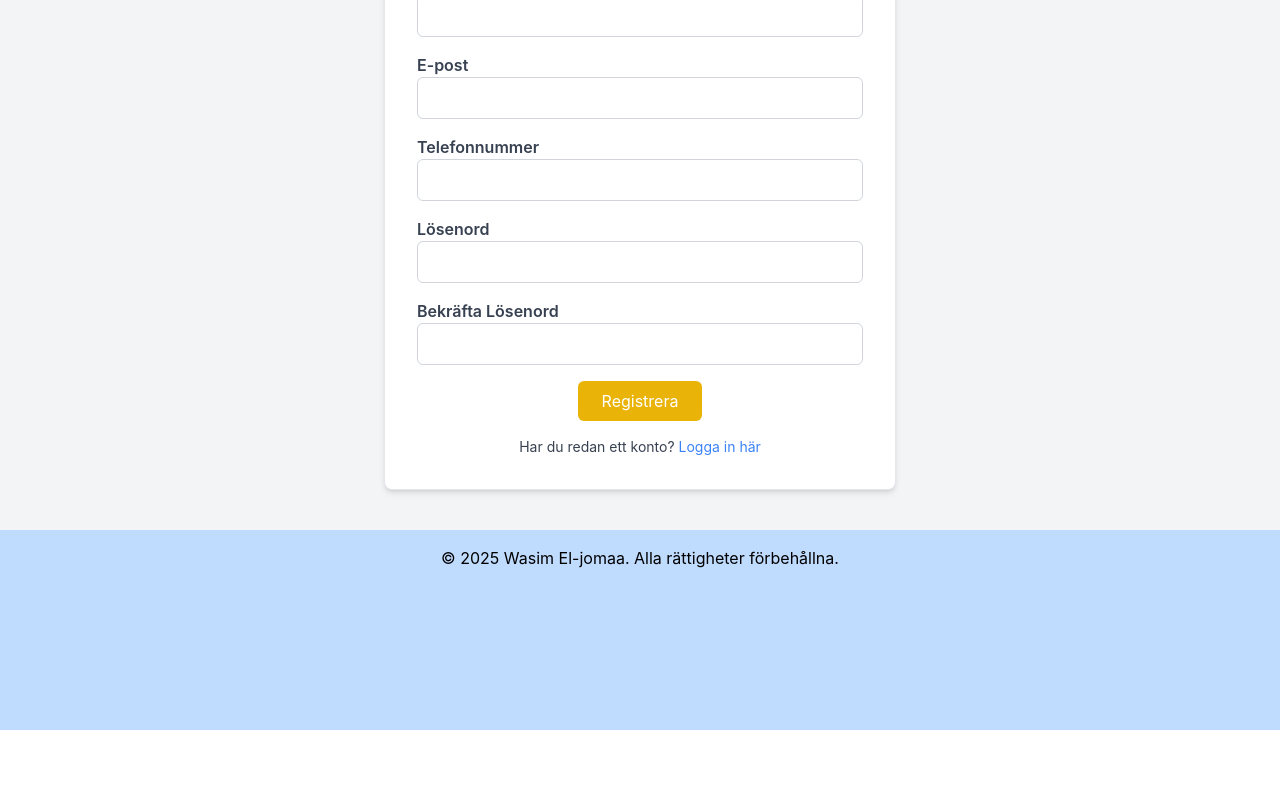
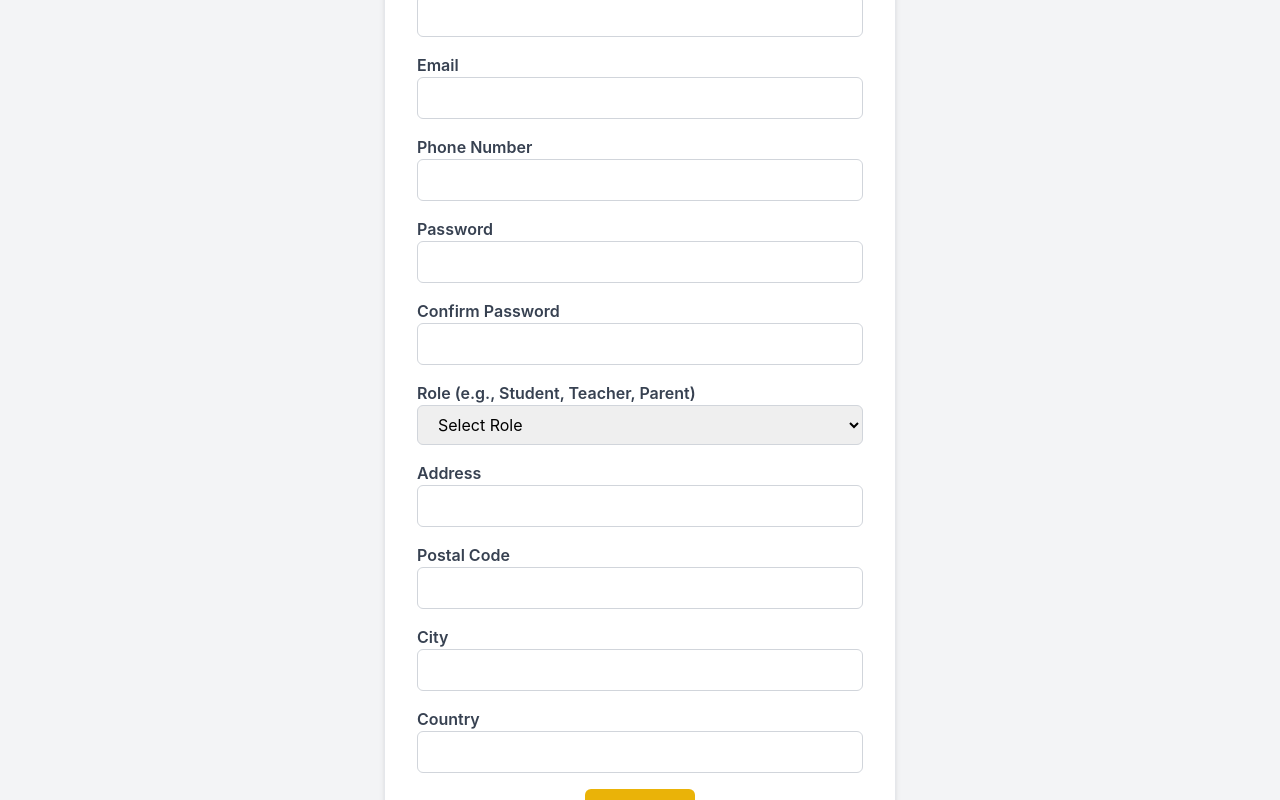
Before and after one commit to wassimEl-jomaa/EduMate, a React (Create React App) app in the folder frontend/edumate/: page /register in a window 1280 px wide. Shown: the part 340-1140 px from the top of the page. Before the commit the page ends 1070 px from the top, so only its background shows below. Built offline with nearby package versions, Linux system fonts and the light colour scheme; the HTML template or start-up script is replaced by a standard one.

Commit message:
FIX same Buge   after i have update the tables i Database

```diff
--- a/frontend/edumate/src/pages/RegisterForm.jsx
+++ b/frontend/edumate/src/pages/RegisterForm.jsx
@@ -3,18 +3,26 @@ import { useNavigate } from "react-router-dom"; // Import useNavigate for progra
 
 const RegisterForm = () => {
   const navigate = useNavigate(); // Initialize the useNavigate hook
-  // Skapa state för formulärdata
+
+  // Create state for form data
   const [formData, setFormData] = useState({
-    name: "",
+    first_name: "",
+    last_name: "",
     email: "",
+    phone_number: "",
     password: "",
     confirmPassword: "",
+    role_id: "", // Added role_id
+    address: "", // Added address
+    postal_code: "", // Added postal_code
+    city: "", // Added city
+    country: "", // Added country
   });
 
-  // Skapa en state för eventuella fel
+  // Create a state for any error messages
   const [error, setError] = useState("");
 
-  // Hantera formulärändringar
+  // Handle form changes
   const handleChange = (e) => {
     const { name, value } = e.target;
     setFormData({
@@ -23,38 +31,43 @@ const RegisterForm = () => {
     });
   };
 
-  // Hantera form submission
+  // Handle form submission
   const handleSubmit = async (e) => {
     e.preventDefault();
     if (formData.password !== formData.confirmPassword) {
-      setError("Lösenorden matchar inte.");
+      setError("Passwords do not match.");
     } else {
-      // Här kan du skicka formuläruppgifter till en server eller API
+      // Prepare data to send to the backend
       const data = {
         username:
           formData.first_name.substring(0, 3) +
-          formData.last_name.substring(0, 3),
+          formData.last_name.substring(0, 3), // Generate username
         first_name: formData.first_name,
         last_name: formData.last_name,
         email: formData.email,
         password: formData.password,
         phone_number: formData.phone_number,
+        role_id: formData.role_id, // Include role_id
+        address: formData.address, // Include address
+        postal_code: formData.postal_code, // Include postal_code
+        city: formData.city, // Include city
+        country: formData.country, // Include country
       };
+
       const options = {
         headers: { "Content-Type": "application/json" },
         method: "POST",
         mode: "cors",
         body: JSON.stringify(data),
       };
+
       try {
         const result = await fetch(`http://localhost:8000/users/`, options);
         if (!result.ok) {
           const errorData = await result.json();
-          throw new Error(
-            errorData.detail || "Det gick inte att skapa användaren."
-          );
+          throw new Error(errorData.detail || "Failed to create user.");
         }
-        alert("Användare skapades!");
+        alert("User created!");
         navigate("/login");
       } catch (error) {
         console.error("Error creating user:", error.message);
@@ -67,17 +80,17 @@ const RegisterForm = () => {
     <main className="container mx-auto px-6 py-10">
       <div className="max-w-lg mx-auto bg-white p-8 border rounded-lg shadow-md">
         <h2 className="text-3xl font-semibold text-center mb-6">
-          Skapa ett Konto
+          Create an Account
         </h2>
         {error && <div className="text-red-500 text-center mb-4">{error}</div>}
         <form onSubmit={handleSubmit}>
-          {/* Namn */}
+          {/* First Name */}
           <div className="mb-4">
             <label
               htmlFor="first_name"
               className="block text-gray-700 font-semibold"
             >
-              Förnamn
+              First Name
             </label>
             <input
               type="text"
@@ -90,12 +103,13 @@ const RegisterForm = () => {
             />
           </div>
 
+          {/* Last Name */}
           <div className="mb-4">
             <label
               htmlFor="last_name"
               className="block text-gray-700 font-semibold"
             >
-              Efternamn
+              Last Name
             </label>
             <input
               type="text"
@@ -108,13 +122,13 @@ const RegisterForm = () => {
             />
           </div>
 
-          {/* E-post */}
+          {/* Email */}
           <div className="mb-4">
             <label
               htmlFor="email"
               className="block text-gray-700 font-semibold"
             >
-              E-post
+              Email
             </label>
             <input
               type="email"
@@ -127,13 +141,13 @@ const RegisterForm = () => {
             />
           </div>
 
-          {/* Telefonnummer */}
+          {/* Phone Number */}
           <div className="mb-4">
             <label
               htmlFor="phone_number"
               className="block text-gray-700 font-semibold"
             >
-              Telefonnummer
+              Phone Number
             </label>
             <input
               type="tel"
@@ -146,13 +160,13 @@ const RegisterForm = () => {
             />
           </div>
 
-          {/* Lösenord */}
+          {/* Password */}
           <div className="mb-4">
             <label
               htmlFor="password"
               className="block text-gray-700 font-semibold"
             >
-              Lösenord
+              Password
             </label>
             <input
               type="password"
@@ -165,13 +179,13 @@ const RegisterForm = () => {
             />
           </div>
 
-          {/* Bekräfta Lösenord */}
+          {/* Confirm Password */}
           <div className="mb-4">
             <label
               htmlFor="confirmPassword"
               className="block text-gray-700 font-semibold"
             >
-              Bekräfta Lösenord
+              Confirm Password
             </label>
             <input
               type="password"
@@ -184,22 +198,114 @@ const RegisterForm = () => {
             />
           </div>
 
+          {/* Role */}
+          <div className="mb-4">
+            <label
+              htmlFor="role_id"
+              className="block text-gray-700 font-semibold"
+            >
+              Role (e.g., Student, Teacher, Parent)
+            </label>
+            <select
+              id="role_id"
+              name="role_id"
+              value={formData.role_id}
+              onChange={handleChange}
+              required
+              className="w-full px-4 py-2 border border-gray-300 rounded-md focus:outline-none focus:ring-2 focus:ring-yellow-500"
+            >
+              <option value="">Select Role</option>
+              <option value="3">Student</option>
+              <option value="2">Teacher</option>
+              <option value="4">Parent</option>
+            </select>
+          </div>
+
+          {/* Address */}
+          <div className="mb-4">
+            <label
+              htmlFor="address"
+              className="block text-gray-700 font-semibold"
+            >
+              Address
+            </label>
+            <input
+              type="text"
+              id="address"
+              name="address"
+              value={formData.address}
+              onChange={handleChange}
+              className="w-full px-4 py-2 border border-gray-300 rounded-md focus:outline-none focus:ring-2 focus:ring-yellow-500"
+            />
+          </div>
+
+          {/* Postal Code */}
+          <div className="mb-4">
+            <label
+              htmlFor="postal_code"
+              className="block text-gray-700 font-semibold"
+            >
+              Postal Code
+            </label>
+            <input
+              type="text"
+              id="postal_code"
+              name="postal_code"
+              value={formData.postal_code}
+              onChange={handleChange}
+              className="w-full px-4 py-2 border border-gray-300 rounded-md focus:outline-none focus:ring-2 focus:ring-yellow-500"
+            />
+          </div>
+
+          {/* City */}
+          <div className="mb-4">
+            <label htmlFor="city" className="block text-gray-700 font-semibold">
+              City
+            </label>
+            <input
+              type="text"
+              id="city"
+              name="city"
+              value={formData.city}
+              onChange={handleChange}
+              className="w-full px-4 py-2 border border-gray-300 rounded-md focus:outline-none focus:ring-2 focus:ring-yellow-500"
+            />
+          </div>
+
+          {/* Country */}
+          <div className="mb-4">
+            <label
+              htmlFor="country"
+              className="block text-gray-700 font-semibold"
+            >
+              Country
+            </label>
+            <input
+              type="text"
+              id="country"
+              name="country"
+              value={formData.country}
+              onChange={handleChange}
+              className="w-full px-4 py-2 border border-gray-300 rounded-md focus:outline-none focus:ring-2 focus:ring-yellow-500"
+            />
+          </div>
+
           {/* Submit Button */}
           <div className="flex justify-center">
             <button
               type="submit"
               className="bg-yellow-500 text-white py-2 px-6 rounded-md hover:bg-yellow-600 transition-all"
             >
-              Registrera
+              Register
             </button>
           </div>
         </form>
 
         <div className="mt-4 text-center">
           <p className="text-sm text-gray-700">
-            Har du redan ett konto?{" "}
+            Already have an account?{" "}
             <a href="/login" className="text-blue-500 hover:text-blue-700">
-              Logga in här
+              Log in here
             </a>
           </p>
         </div>
```
Also changed, not shown: 1 other file (tests, documents, lock files or other folders).
